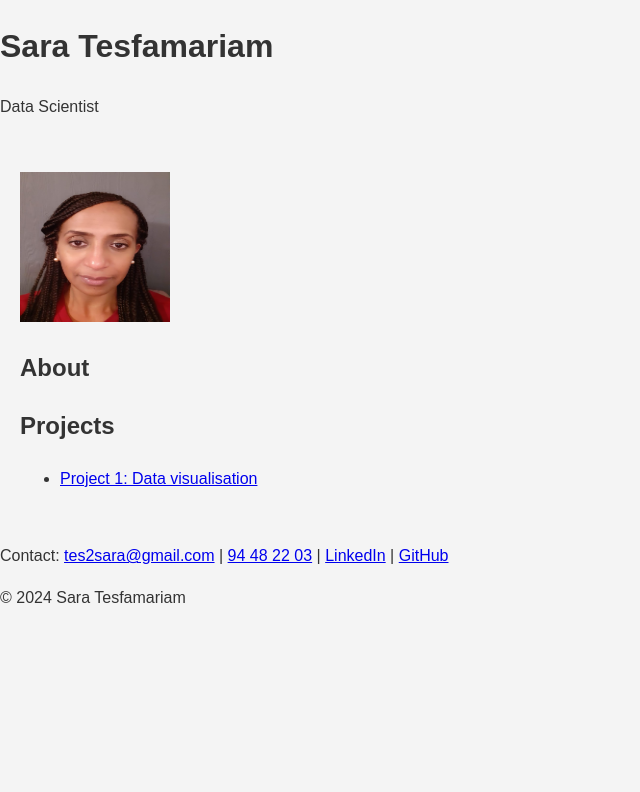
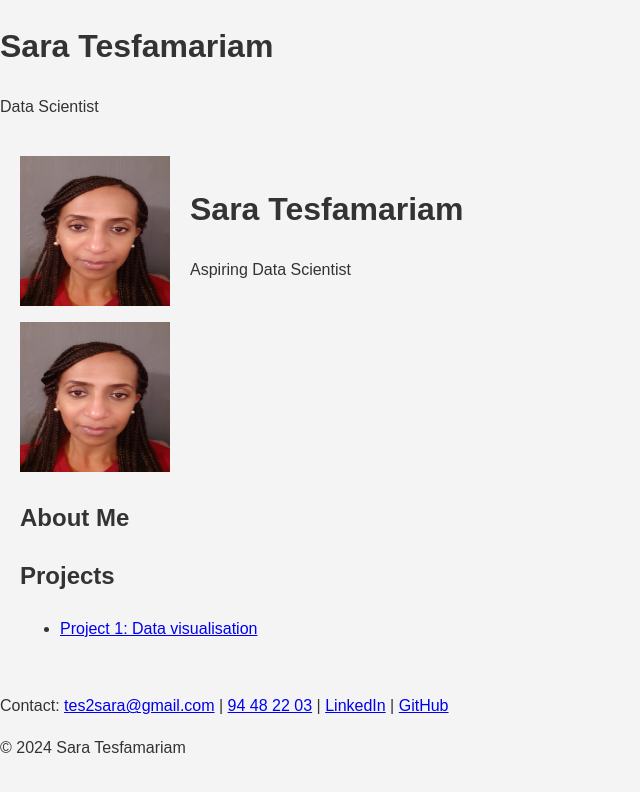
Before and after one commit to tes2sara/sara_tesfamariam, a Jekyll site: the page built from index.md, in a window 1280 px wide. Shown: the top 792 px of the page, without its empty margins (0-640 px from the left). Built offline with Jekyll 4.4.1, drawn with Linux system fonts in a browser that asks for light colours; Markdown is read by kramdown in place of the engine named in the settings.

Commit message:
Update index.md

```diff
--- a/index.md
+++ b/index.md
@@ -2,9 +2,17 @@
 layout: default
 title: Home
 ---
+<div style="display: flex; align-items: center;">
+  <img src="https://github.com/tes2sara/sara_tesfamariam/blob/main/Profile.jpg?raw=true" alt="Profile Picture" style="height: 150px; width:150px; boarder-radius:50%; margin-right: 20px;">
+  <div>
+    <h1>Sara Tesfamariam</h1>
+    <p>Aspiring Data Scientist</p>
+  </div>
+</div>
+
 ![Profile](https://github.com/tes2sara/sara_tesfamariam/blob/main/Profile.jpg?raw=true){:height="150px" width="150px"}
 
-## About
+## About Me
 
 ## Projects
 - [Project 1: Data visualisation](project1.md)
```
